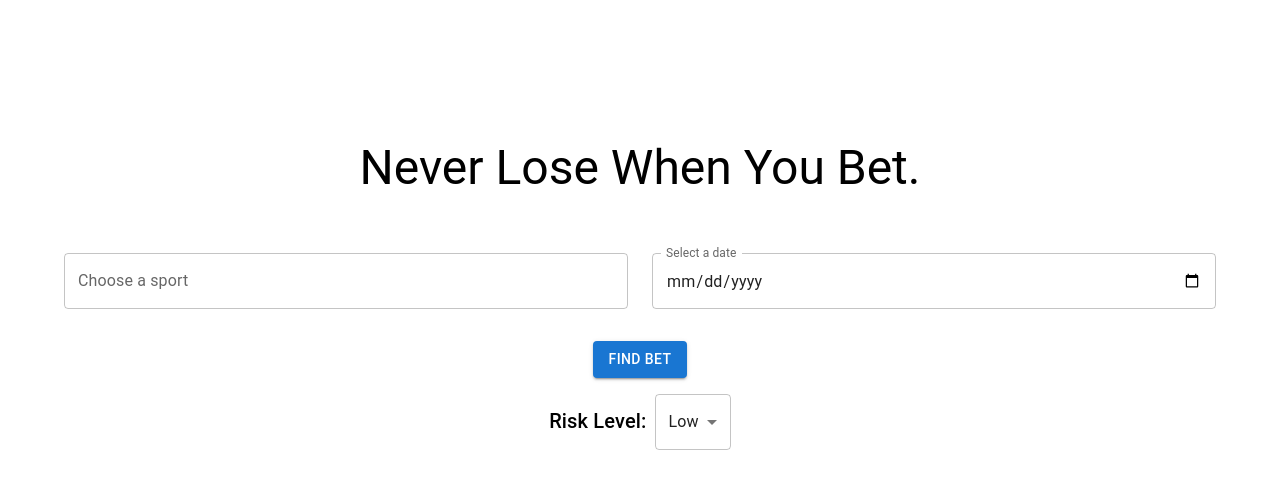
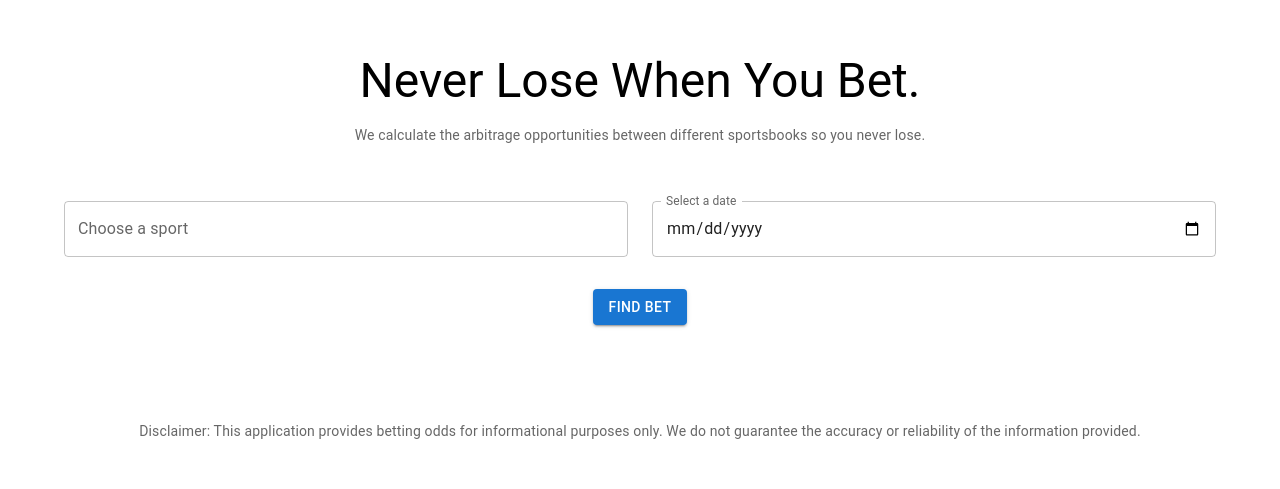
Before and after one commit to avnerlipszyc/Sports-Betting-Arb-Finder, a React (Create React App) app: page / in a window 1280 px wide. Shown: the part 105-594 px from the top of the page. Built offline with nearby package versions, Linux system fonts and the light colour scheme.

Commit message:
finally fixed frontend

```diff
--- a/src/App.js
+++ b/src/App.js
@@ -44,8 +44,8 @@ const App = () => {
   const [loading, setLoading] = useState(false);
   const [error, setError] = useState('');
   const [index, setIndex] = useState(0);
-  const [riskLevel, setRiskLevel] = useState('low');
-  const [arbitragePopulated, setArbitragePopulated] = useState(false); // Add state for arbitragePopulated
+  // const [riskLevel, setRiskLevel] = useState('low');
+  // const [arbitragePopulated, setArbitragePopulated] = useState(false); // Add state for arbitragePopulated
 
   useEffect(() => {
     const intervalId = setInterval(() => setIndex(index => index + 1), 3000); // every 3 seconds
@@ -59,13 +59,13 @@ const App = () => {
       params: {
         sport: sport,
         date: date,
-        riskLevel: riskLevel,
+        // riskLevel: riskLevel,
       }
     })
     .then(response => {
       setOddsData(response.data);
       setError('');
-      setArbitragePopulated(true); // Set arbitragePopulated to true
+      // setArbitragePopulated(true); // Set arbitragePopulated to true
     })
     .catch(error => {
       console.error('Error fetching odds', error);
@@ -79,16 +79,19 @@ const App = () => {
 
   return (
     <RootStyle>
-      <Container maxWidth="lg" sx={{ height: '100%', display: 'flex', alignItems: 'center', justifyContent: 'center' }}>
-        <Box sx={{ width: '100%' }}>
+      <Container maxWidth="lg" sx={{ minHeight: '80vh', display: 'flex', alignItems: 'center', justifyContent: 'center' }}>
+        <Box sx={{ width: '100%', marginTop: '2rem' }}>
           <form onSubmit={handleSubmit}>
             <Grid container spacing={3}>
               <Grid item xs={12}>
-                <Typography variant="h3" align="center" gutterBottom>
+                <Typography variant="h3" align="center" sx={{ marginTop: '4rem' }}>
                   Never Lose When You Bet.
                 </Typography>
-              </Grid>
-              <Grid item xs={12} sm={6}>
+                <Typography variant="body2" align="center" color="textSecondary" sx={{ marginTop: '1rem', marginBottom: '1rem' }}>
+                We calculate the arbitrage opportunities between different sportsbooks so you never lose.
+              </Typography>
+              </Grid >
+              <Grid item xs={12} sm={6} >
                 <TextField
                   label="Choose a sport"
                   value={sport}
@@ -119,7 +122,7 @@ const App = () => {
           </form>
 
           {/* Conditionally render the Risk Level dropdown */}
-          {!arbitragePopulated && (
+          {/* {!arbitragePopulated && (
             <Box sx={{ marginTop: 2, textAlign: 'center' }}>
               <Typography variant="h6">
                 Risk Level:
@@ -135,7 +138,7 @@ const App = () => {
                 </Select>
               </Typography>
             </Box>
-          )}
+          )} */}
 
           {error && (
             <Typography variant="body1" align="center" color="error">
@@ -144,19 +147,23 @@ const App = () => {
           )}
           {oddsData && oddsData.length > 0 && (
             <Box sx={{ marginTop: 4 }}>
-              <Typography variant="h4" align="center" gutterBottom>
-                Arbitrage Opportunities
+             <Typography variant="h4" align="center" sx={{ marginBottom: '1rem' }}>
+                Our Recommendations:
               </Typography>
-              <Grid container spacing={2} justifyContent="center">
+              <Grid container spacing={2} justifyContent="center" sx={{ marginTop: '1rem' }}>
                 {oddsData.map((opportunity, index) => (
                   <Grid item key={index} xs={12} md={6} lg={4}>
                     <Card sx={{ padding: 2, display: 'flex', flexDirection: 'column', height: '100%' }}>
-                      <CardContent style={{ flex: 1, minHeight: '200px' }}>
-                        <Typography variant="h6" align="center">
-                          {opportunity.event || 'Unknown Event'}
-                        </Typography>
+                       <CardContent style={{ flex: 1, minHeight: '200px' }}>
                         <Table>
                           <TableBody>
+                            <TableRow>
+                              <TableCell colSpan={3}>
+                              <Typography variant="h6" align="center" style={{ whiteSpace: 'nowrap', overflow: 'hidden', textOverflow: 'ellipsis' }}>
+                                {opportunity.event || 'Unknown Event'}
+                              </Typography>
+                              </TableCell>
+                            </TableRow>
                             {opportunity.bets.map((bet, betIndex) => (
                               <TableRow key={betIndex}>
                                 <TableCell>Bet ${bet.betAmount}</TableCell>
@@ -177,6 +184,9 @@ const App = () => {
               </Grid>
             </Box>
           )}
+        <Typography variant="body2" align="center" color="textSecondary" sx={{ marginTop: '6rem', marginBottom: '2rem' }}>
+          Disclaimer: This application provides betting odds for informational purposes only. We do not guarantee the accuracy or reliability of the information provided.
+        </Typography>
         </Box>
       </Container>
     </RootStyle>
```
